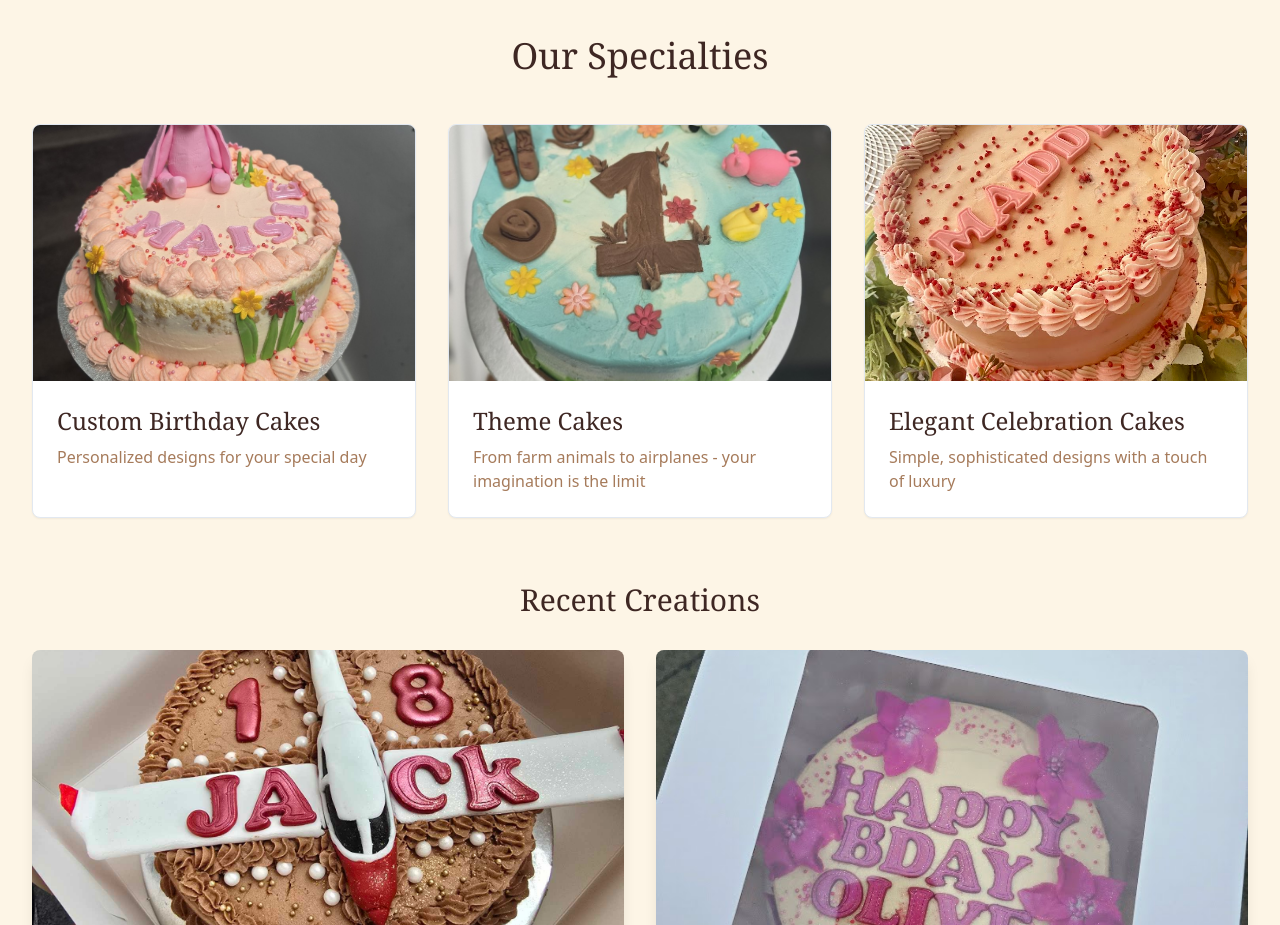
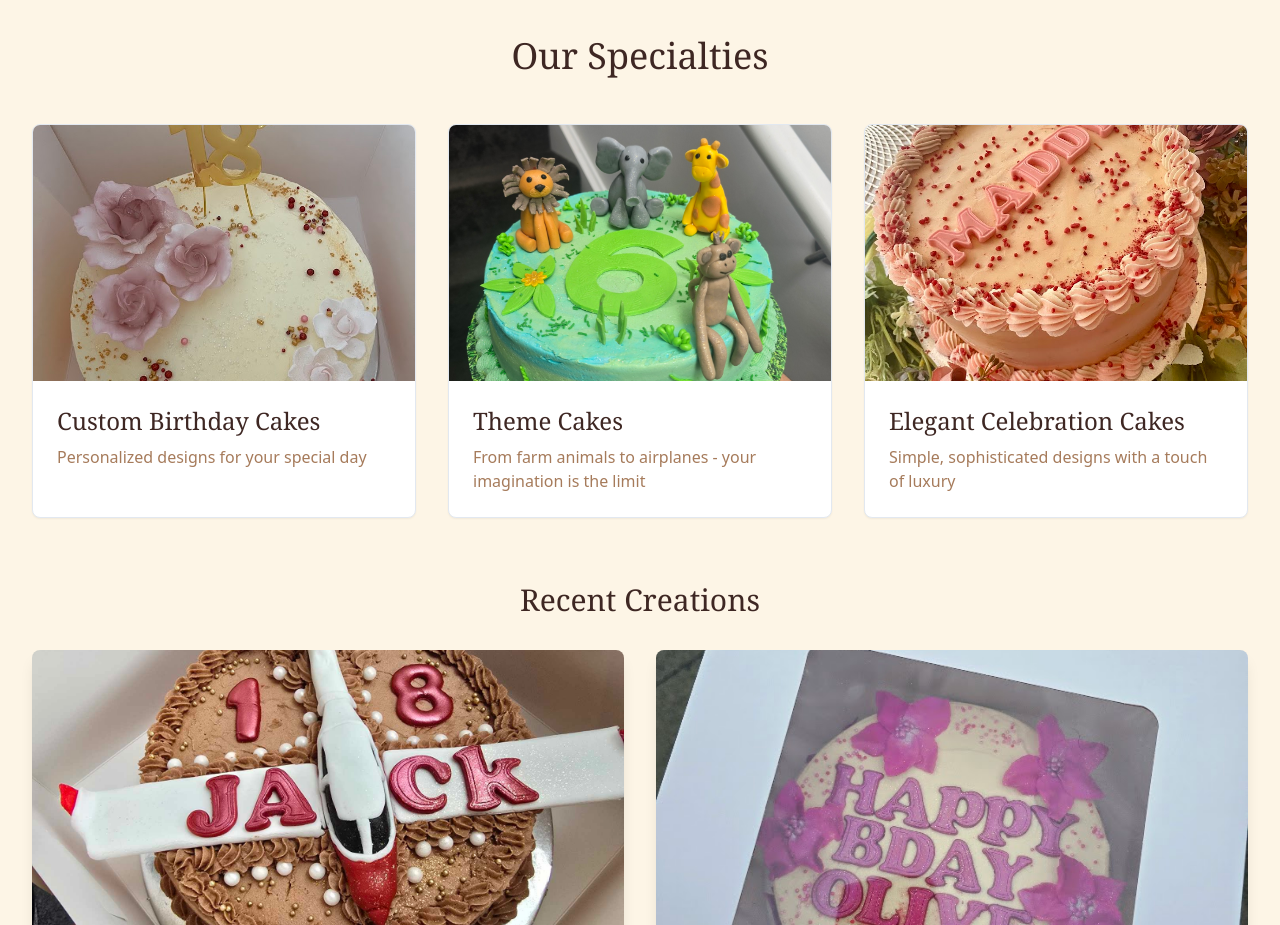
Before and after one commit to Ribkid/cakehaven-creation, a React (Vite) app: page / in a window 1280 px wide. Shown: the part 1420-2345 px from the top of the page. Built offline with nearby package versions, Linux system fonts and the light colour scheme.

Commit message:
Update hero images for cakes
Changed the first image in the Hero component to display the theme cakes and updated the second image to showcase the custom birthday cakes.
[skip gpt_engineer]

```diff
--- a/src/components/Featured.tsx
+++ b/src/components/Featured.tsx
@@ -4,12 +4,12 @@ const cakes = [
   {
     title: "Custom Birthday Cakes",
     description: "Personalized designs for your special day",
-    image: "/lovable-uploads/611b457a-8483-45cc-94f8-c3deac059b48.png",
+    image: "/lovable-uploads/3883cdc6-8080-472b-be4f-6722431640d7.png",
   },
   {
     title: "Theme Cakes",
     description: "From farm animals to airplanes - your imagination is the limit",
-    image: "/lovable-uploads/31b08536-3836-4802-99df-1a951d0eecc1.png",
+    image: "/lovable-uploads/d5346ebd-fa3e-4ed7-91ea-290ca6481b26.png",
   },
   {
     title: "Elegant Celebration Cakes",
```
Also changed, not shown: public/lovable-uploads/3883cdc6-8080-472b-be4f-6722431640d7.png (added), public/lovable-uploads/d5346ebd-fa3e-4ed7-91ea-290ca6481b26.png (added).
